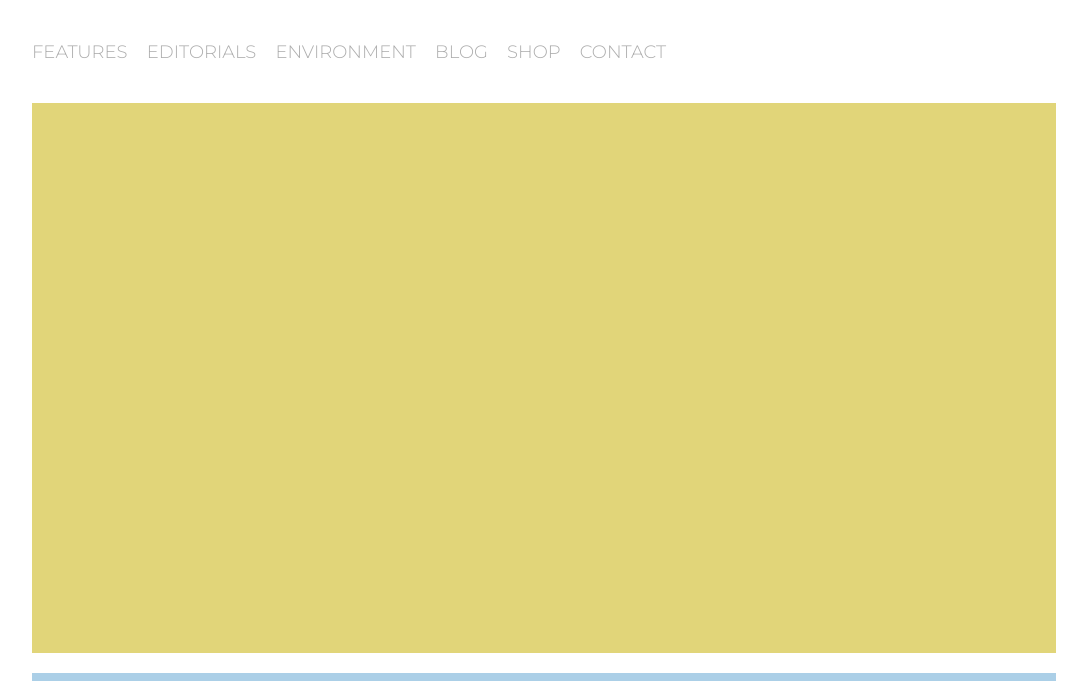
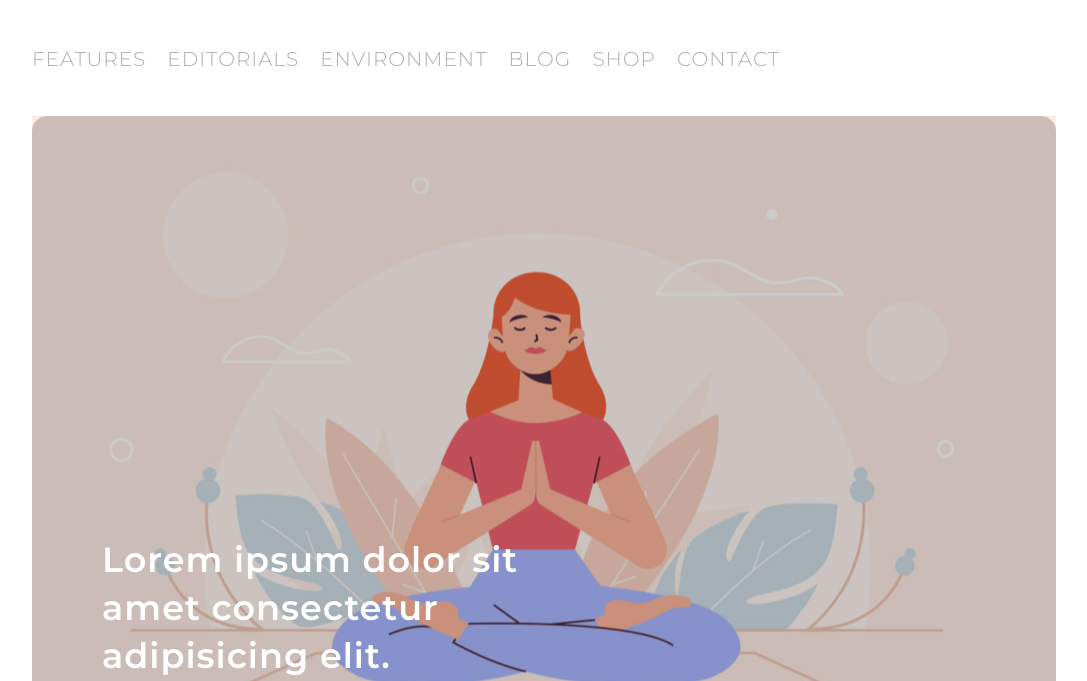
Before and after one commit to NiccoCorsini/htmlcss-wp, a plain HTML site: page index.html in a window 1280 px wide. Shown: the part 121-802 px from the top of the page, without its empty margins (96-1183 px from the left). Drawn offline with Linux system fonts and the light colour scheme.

Commit message:
Info section done

```diff
--- a/css/style.css
+++ b/css/style.css
@@ -4,6 +4,8 @@
     margin: 0;
     box-sizing: border-box;
     font-family: 'Montserrat', sans-serif;
+    font-size: 20px;
+    letter-spacing: 1px;
     color: #aeaeae;
 }
 
@@ -17,7 +19,7 @@
 
 /* HEADER */
 header{
-    margin-bottom: 40px;
+    margin-bottom: 45px;
 }
 
 header a, header nav.nav-menu ul li a{
@@ -26,7 +28,7 @@ header a, header nav.nav-menu ul li a{
 
 header a img{
     width: 220px;
-    margin-bottom: 40px;
+    margin-bottom: 45px;
 }
 
 header nav.nav-menu ul{
@@ -37,7 +39,6 @@ header nav.nav-menu ul{
 header nav.nav-menu ul > li{
     display: inline-block;
     margin-right: 15px;
-    font-size: 18px;
 }
 
 header nav.nav-menu ul > li a:hover{
@@ -52,11 +53,38 @@ main{
 }
 
 /* INFO */
-.info{
-    height: 550px;/* fake content */
-    background-color: #e1d579;
-    margin-bottom: 20px;
+main .info{
+    background-image: url(../img/banner.jpg);
+    background-position: center;
+    background-size: cover;
+    margin-bottom: 45px;
 }
+
+main .info .layover{
+    height: 670px;
+    border-radius: 15px;
+    background-color: rgba(0, 0, 0, 0.2);
+}
+
+main .info .layover .text-container{
+    width: 50%;
+    padding-top: 420px;
+    padding-left: 70px;
+}
+
+main .info .layover .text-container *{
+    color: white;
+}
+
+main .info .layover .text-container h1{
+    line-height: 48px;
+    font-size: 35px;
+}
+
+main .info .layover .text-container p{
+    line-height: 30px;
+}
+
 
 /* INTERACTIONS */
 .clearfix::after{
--- a/index.html
+++ b/index.html
@@ -42,7 +42,14 @@
         <main>
 
             <!-- INFO -->
-            <section class="info"></section>
+            <section class="info">
+                <div class="layover">
+                    <div class="text-container">
+                        <h1>Lorem ipsum dolor sit amet consectetur adipisicing elit.</h1>
+                        <p>Lorem ipsum dolor sit amet consectetur adipisicing elit. Porro dolores, atque odio inventore illo ea pariatur nam vitae...</p>
+                    </div>
+                </div>
+            </section>
 
             <!-- INTERACTIONS -->
             <section class="interactions clearfix">
```
